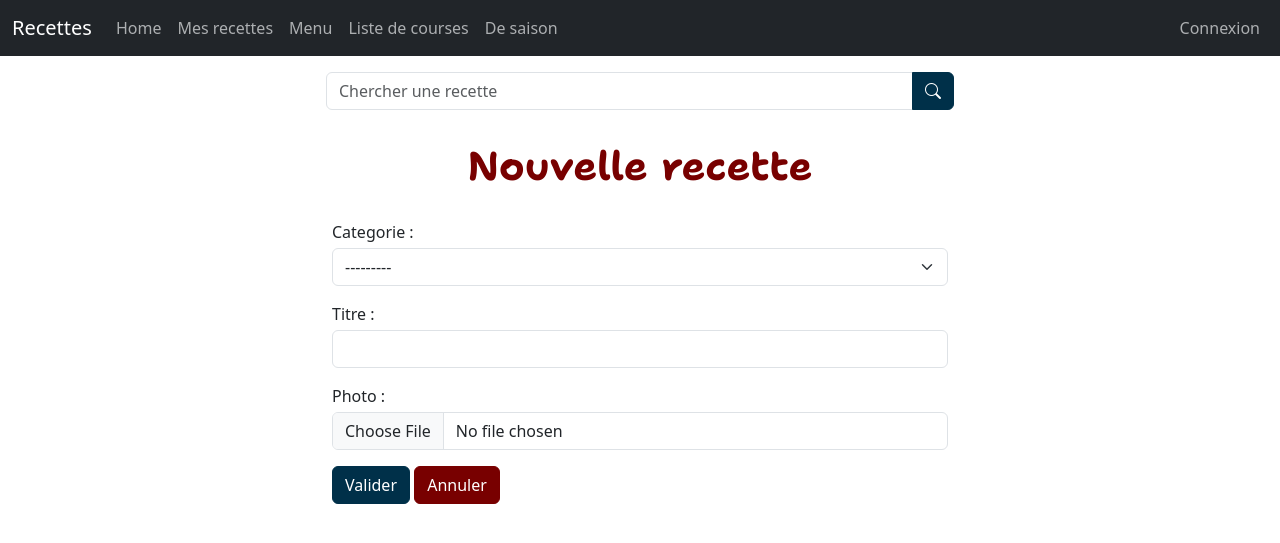
After one commit to TiffC31/Cuisine, a Django app: page /recettes/nouvelle/ in a window 1280 px wide. The commit adds this page. Shown: the top 543 px of the page. Run offline with Django 4.2, Linux system fonts and the light colour scheme; data that the repository does not hold is empty; some libraries are stand-ins or nearby versions.

Commit message:
Formulaire create recette

```diff
--- a/cuisine/cuisine/settings.py
+++ b/cuisine/cuisine/settings.py
@@ -11,6 +11,7 @@ https://docs.djangoproject.com/en/4.1/ref/settings/
 """
 
 from pathlib import Path
+import os
 
 # Build paths inside the project like this: BASE_DIR / 'subdir'.
 BASE_DIR = Path(__file__).resolve().parent.parent
@@ -145,5 +146,10 @@ LOGIN_REDIRECT_URL = 'home:index'
 LOGOUT_REDIRECT_URL = 'home:index'
 PASSWORD_CHANGE_REDIRECT = 'user:compte'
 
+# Mail
 DEFAULT_FROM_EMAIL='contact@tiffanycouce.fr'
 EMAIL_BACKEND = 'django.core.mail.backends.console.EmailBackend'
+
+# Media
+MEDIA_ROOT = os.path.join(BASE_DIR, 'media')
+MEDIA_URL = '/media/'
--- a/cuisine/cuisine/urls.py
+++ b/cuisine/cuisine/urls.py
@@ -17,6 +17,8 @@ from django.contrib import admin
 from django.urls import path, include
 from django.contrib.auth import views as auth_views
 import debug_toolbar, user.views
+from django.conf import settings
+from django.conf.urls.static import static
 
 urlpatterns = [
     path('admin/', admin.site.urls),
@@ -46,4 +48,4 @@ urlpatterns = [
     path('home/', include('home.urls')),
     path('recettes/', include('recettes.urls')),
     path('__debug__/', include(debug_toolbar.urls)),
-]
+] + static(settings.MEDIA_URL, document_root=settings.MEDIA_ROOT)
--- /dev/null
+++ b/cuisine/recettes/forms.py
@@ -0,0 +1,7 @@
+from django import forms
+from .models import Recette
+
+class CreateForm(forms.ModelForm):
+    class Meta:
+        model = Recette
+        fields = '__all__'
--- a/cuisine/recettes/models.py
+++ b/cuisine/recettes/models.py
@@ -13,7 +13,7 @@ class Categorie(models.Model):
 class Recette(models.Model):
     categorie = models.ForeignKey(Categorie, on_delete=models.CASCADE)
     titre = models.CharField(max_length=200)
-    photo = models.ImageField(upload_to='media/recettes', null=True, blank=True)
+    photo = models.ImageField(upload_to='recettes/', null=True, blank=True, default='recettes/no-image.jpg')
     modifie_le = models.DateTimeField(auto_now=True)
     def __str__(self):
         return self.titre
--- a/cuisine/recettes/templates/recettes/liste.html
+++ b/cuisine/recettes/templates/recettes/liste.html
@@ -10,7 +10,7 @@
         <div class="col">
             <ul class="nav bg-dark menu-recette justify-content-center">
                 <li class="nav-item">
-                    <a class="nav-link" href="#">Ajouter une recette</a>
+                    <a class="nav-link" href="{% url 'recettes:nouvelle' %}">Ajouter une recette</a>
                 </li>
             </ul>
         </div>
@@ -30,7 +30,7 @@
                 {% for recette in recette_list %}
                     <div class="col">
                         <div class="card mb-4">
-                            <img src="{% if recette.photo %}{{ recette.photo }}{% else %}{% static 'recettes/img/no-photo.jpg' %}{% endif %}" class="card-img-top" alt="{{ recette.titre }}">
+                            <img src="{% if recette.photo %}{{ recette.photo.url }}{% endif %}" class="card-img-top" alt="{{ recette.titre }}">
                             <div class="card-body">
                                 <p class="card-title f-shantell">{{ recette.titre }}</p>
                             </div>
--- /dev/null
+++ b/cuisine/recettes/templates/recettes/recette_create_form.html
@@ -0,0 +1,42 @@
+{% extends "base.html" %}
+{% block title %}Nouvelle recette{% endblock %}
+{% block content %}
+    <h1>Nouvelle recette</h1>
+    <div class="row">
+        <div class="offset-3 col-6">
+            <form method="post" enctype="multipart/form-data">
+                {% csrf_token %}
+                {% load widget_tweaks %}
+                <div class="mb-3">
+                    {{ form.categorie.label_tag }}
+                    {{ form.categorie|add_class:"form-select mt-1"|add_error_class:"error-form-control" }}
+                    {% if form.errors.categorie %}
+                        {% for error in form.errors.categorie %}
+                            <p class="error-form mt-1">{{ error }}</p>
+                        {% endfor %}
+                    {% endif %}
+                </div>
+                <div class="mb-3">
+                    {{ form.titre.label_tag }}
+                    {{ form.titre|add_class:"form-control mt-1"|add_error_class:"error-form-control" }}
+                    {% if form.errors.titre %}
+                        {% for error in form.errors.titre %}
+                            <p class="error-form mt-1">{{ error }}</p>
+                        {% endfor %}
+                    {% endif %}
+                </div>
+                <div class="mb-3">
+                    {{ form.photo.label_tag }}
+                    {{ form.photo|add_class:"form-control mt-1"|add_error_class:"error-form-control" }}
+                    {% if form.errors.photo %}
+                        {% for error in form.errors.photo %}
+                            <p class="error-form mt-1">{{ error }}</p>
+                        {% endfor %}
+                    {% endif %}
+                </div>
+                <button type="submit" class="btn btn-primary">Valider</button>
+                <a class="btn btn-danger" href="{% url 'recettes:index' %}" role="button">Annuler</a>
+            </form>
+        </div>
+    </div>
+{% endblock %}
--- a/cuisine/recettes/urls.py
+++ b/cuisine/recettes/urls.py
@@ -1,8 +1,11 @@
 from django.urls import path
 from . import views
+from django.conf import settings
+from django.conf.urls.static import static
 
 app_name = "recettes"
 urlpatterns = [
     path('', views.Index.as_view(), name='index'),
     path('<int:categorie_id>/', views.Liste.as_view(), name='recettes_by_categorie'),
-]
+    path('nouvelle/', views.RecetteCreateView.as_view(), name='nouvelle'),
+] + static(settings.MEDIA_URL, document_root=settings.MEDIA_ROOT)
--- a/cuisine/recettes/views.py
+++ b/cuisine/recettes/views.py
@@ -1,16 +1,18 @@
+from django.shortcuts import render, redirect
 from multiprocessing import context
-from django.views import generic
+from django.views.generic import View, ListView
 from .models import Recette, Categorie
+from . import forms
 from django.contrib.auth.mixins import LoginRequiredMixin
 
-class Index(LoginRequiredMixin, generic.ListView):
+class Index(LoginRequiredMixin, ListView):
     model = Categorie
     template_name = 'recettes/liste.html'
 
     def get_queryset(self):
         return Categorie.objects.order_by('tri')
 
-class Liste(LoginRequiredMixin, generic.ListView):
+class Liste(LoginRequiredMixin, ListView):
     template_name = 'recettes/liste.html'
     paginate_by = 12
 
@@ -22,3 +24,16 @@ class Liste(LoginRequiredMixin, generic.ListView):
         context['categorie_list'] = Categorie.objects.order_by('tri')
         context['categorie_id'] = self.kwargs['categorie_id']
         return context
+
+class RecetteCreateView(View):
+    form_class = forms.CreateForm
+
+    def get(self, request):
+        return render(request, 'recettes/recette_create_form.html', context={'form':self.form_class()})
+
+    def post(self, request):
+        form = self.form_class(request.POST, request.FILES)
+        if (form.is_valid()):
+            recette = form.save()
+            return redirect('recettes:index')
+        return render(request, 'user/signup.html', context={'form':form})
```
Also changed, not shown: cuisine/recettes/static/recettes/img/no-photo.jpg (deleted).
